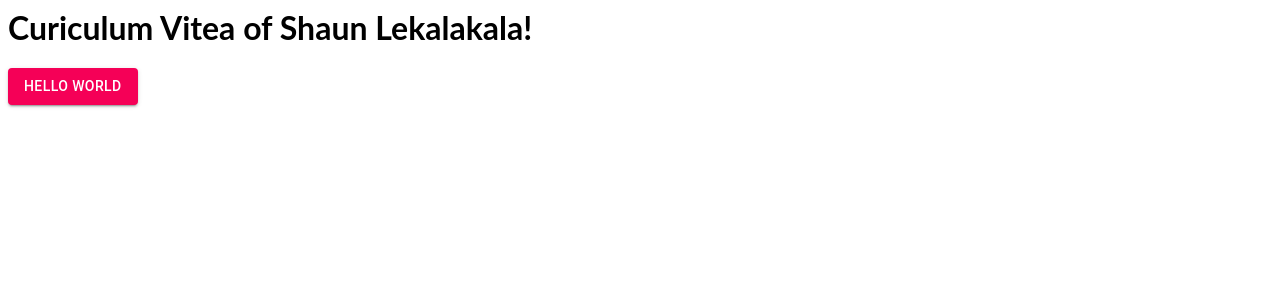
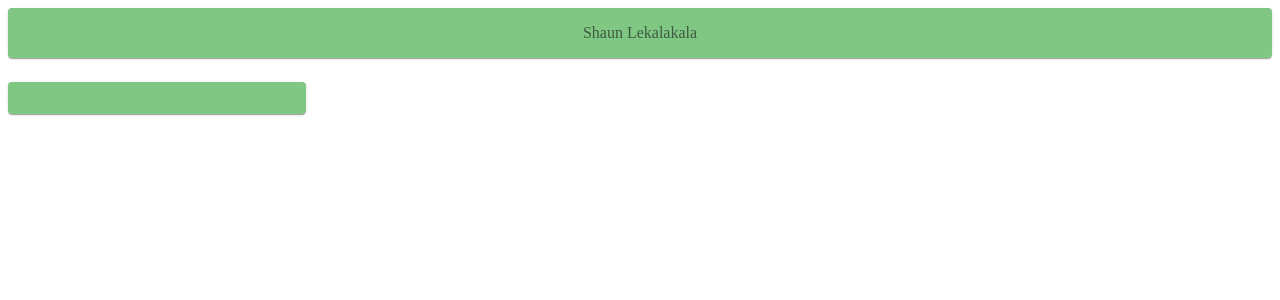
Before and after one commit to shaun5481/mycv, a React (Create React App) app: page / in a window 1280 px wide. Shown: the top 300 px of the page. Built offline with nearby package versions, Linux system fonts and the light colour scheme.

Commit message:
1 file modified

```diff
--- a/src/App.js
+++ b/src/App.js
@@ -1,19 +1,33 @@
 import React from 'react';
-import './style.css';
-import Button from '@material-ui/core/Button';
+import { makeStyles } from '@material-ui/core/styles';
+import Paper from '@material-ui/core/Paper';
+import Grid from '@material-ui/core/Grid';
 
-function ButtonStyle() {
+const useStyles = makeStyles(theme => ({
+  root: {
+    flexGrow: 1
+  },
+  paper: {
+    padding: theme.spacing(2),
+    textAlign: 'center',
+    color: theme.palette.text.secondary,
+    background: theme.palette.success.light
+  }
+}));
+
+export default function FullWidthGrid() {
   const classes = useStyles();
-  return <Button className={classes.root}>shaun</Button>;
-}
-export default function App() {
+
   return (
-    <div>
-      <h1>Curiculum Vitea of Shaun Lekalakala!</h1>
-
-      <Button variant="contained" Size="Small" color="Secondary">
-        Hello World
-      </Button>
+    <div className={classes.root}>
+      <Grid container spacing={3}>
+        <Grid item xs={12}>
+          <Paper className={classes.paper}>Shaun Lekalakala</Paper>
+        </Grid>
+        <Grid item xs={6} sm={3}>
+          <Paper className={classes.paper} />
+        </Grid>
+      </Grid>
     </div>
   );
 }
```
